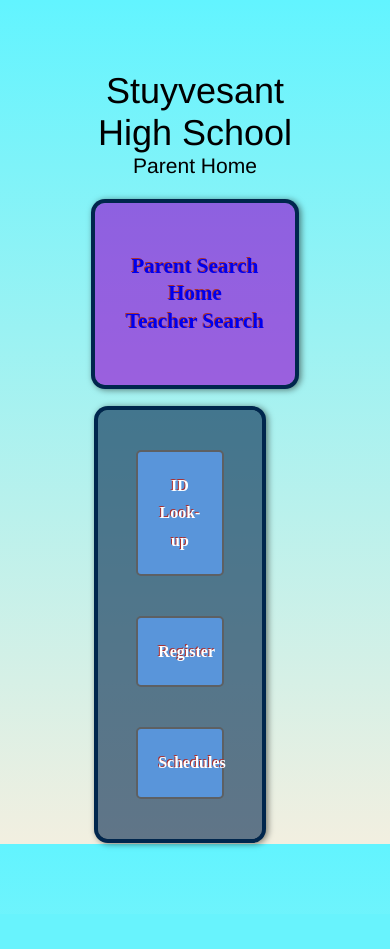
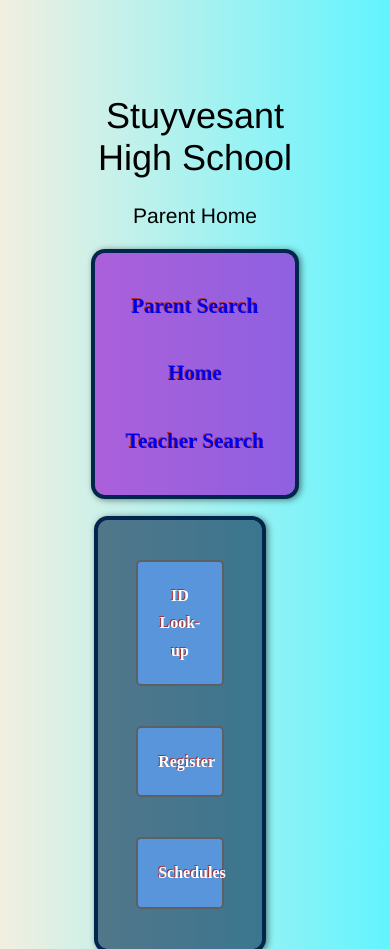
Before and after one commit to JanSKowalski/Stuyvesant_PTC, a Flask app: page /parent in a window 390 px wide. Before the commit the page ends 848 px from the top, so only its background shows below. Run offline with Flask 2, Linux system fonts and the light colour scheme.

Commit message:
Fiddling around with the css for buttons

```diff
--- a/app/static/css/button.css
+++ b/app/static/css/button.css
@@ -1,3 +1,5 @@
+
+
 .button section-items{
   width: 80%;
 }
--- a/app/static/css/form.css
+++ b/app/static/css/form.css
@@ -1,7 +1,3 @@
-input [type=text]{
-    width: 100%;
-}
-
 input[type=text] {
     width: 100%;
     padding: 12px 20px;
@@ -26,6 +22,6 @@ input[type=button], input[type=submit],{
     padding: 15px 32px;
     text-align: center;
     text-decoration: none;
-    display: inline-block;
+
     font-size: 16px;
 }
--- a/app/static/css/media.css
+++ b/app/static/css/media.css
@@ -21,16 +21,26 @@
 
   .menu {
     flex-direction: column;
-    padding: 50px 0px;
+    padding: 20px 0px;
+
+  }
+
+  .menu-button {
+    margin: 20px 0px;
   }
 
 }
 
 /* Desktop Styles */
 @media only screen and (min-width: 501px ) and (max-width: 960px) {
-.button{
-  width: 35%;
-}
+
+  .menu {
+    width: 430px;
+    margin-left: inherit;
+    margin-right: inherit;
+
+
+  }
 
 .flex-column {
   width: 80%;
@@ -39,9 +49,7 @@
 
 /* Desktop Styles */
 @media only screen and (min-width: 961px) {
-.button{
-  width: 35%;
-}
+
 
 .flex-column {
   width: 80%;
@@ -54,4 +62,6 @@
   width: 450px;
   right: 0px;
 }
+
+
 }
--- a/app/static/css/style.css
+++ b/app/static/css/style.css
@@ -10,31 +10,24 @@ html {
   /*overflow-y: scroll;*/
   overflow: auto;
 
-  background: #62f4ff; /* Old Browsers */
+  background: #62f4ff;  Old Browsers
   background: -webkit-linear-gradient(top,#62f4ff,#f2efe0); /*Safari 5.1-6*/
   background: -o-linear-gradient(top,#62f4ff,#f2efe0); /*Opera 11.1-12*/
   background: -moz-linear-gradient(top,#62f4ff,#f2efe0); /*Fx 3.6-15*/
-  background: linear-gradient(to bottom, #62f4ff, #f2efe0); /*Standard*/
+  background: linear-gradient(to left, #62f4ff, #f2efe0); /*Standard*/
 
+margin-bottom: 8%;
 }
 
 body {
   margin: auto;
   margin-top: 8%;
+  margin-bottom: 8%;
 
   /* text-align: center; */
   width: 60%;
   height: 100%;
   font-size: 18px;
-
-  -webkit-background-size: cover;
-  -moz-background-size: cover;
-  -o-background-size: cover;
-  background-size: cover;
-
-
-
-
 }
 
 h1, h2, h3, h4, h5, h6 {
@@ -46,8 +39,14 @@ header {
   text-align: center;
 }
 
-h2 {
-  font-size: 1.6em;
+h1 {
+
+  margin: 25px 0px;
+}
+
+h3 {
+  /*font-size: 2em;*/
+  margin: 10px 0px:
 }
 
 ul {
```
